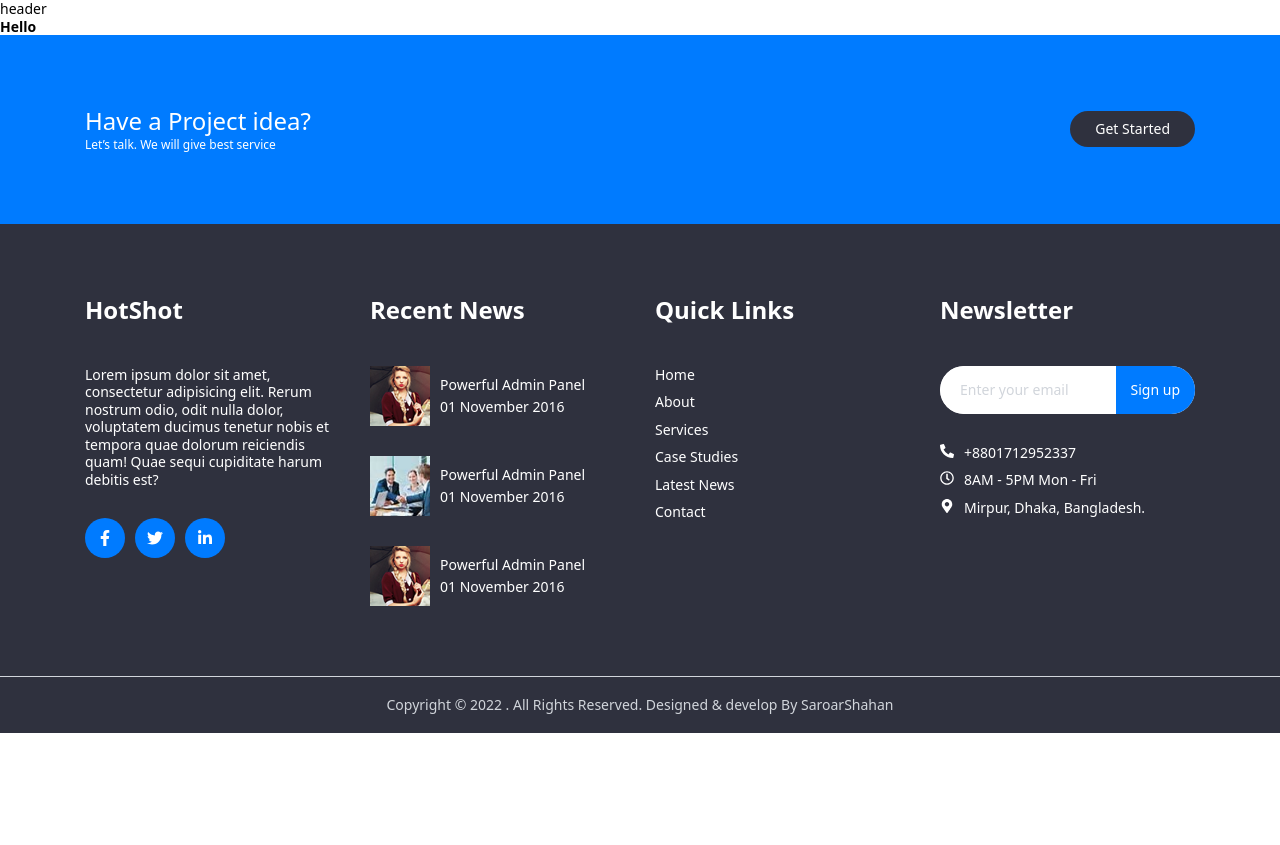
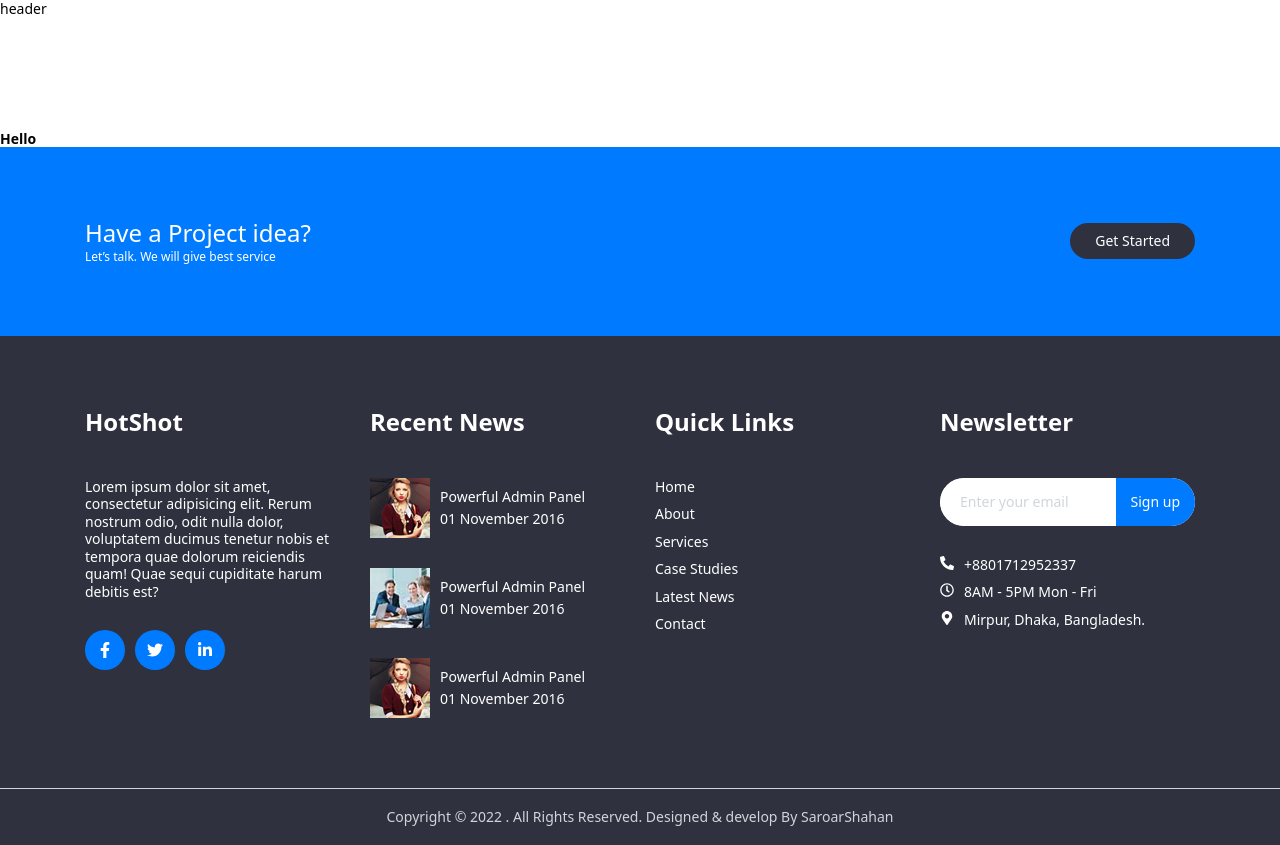
Before and after one commit to SaroarShahan/hotshot, a Next.js app: page / in a window 1280 px wide. Before the commit the page ends 800 px from the top, so only its background shows below. Built offline with nearby package versions, Linux system fonts and the light colour scheme.

Commit message:
Add pt into main

```diff
--- a/src/layout/SiteLayout.tsx
+++ b/src/layout/SiteLayout.tsx
@@ -6,7 +6,7 @@ const SiteLayout = ({ children }: PropsWithChildren<{}>) => {
   return (
     <>
       <Header />
-      <main>{children}</main>
+      <main className="pt-[112px]">{children}</main>
       <Footer />
     </>
   );
```
